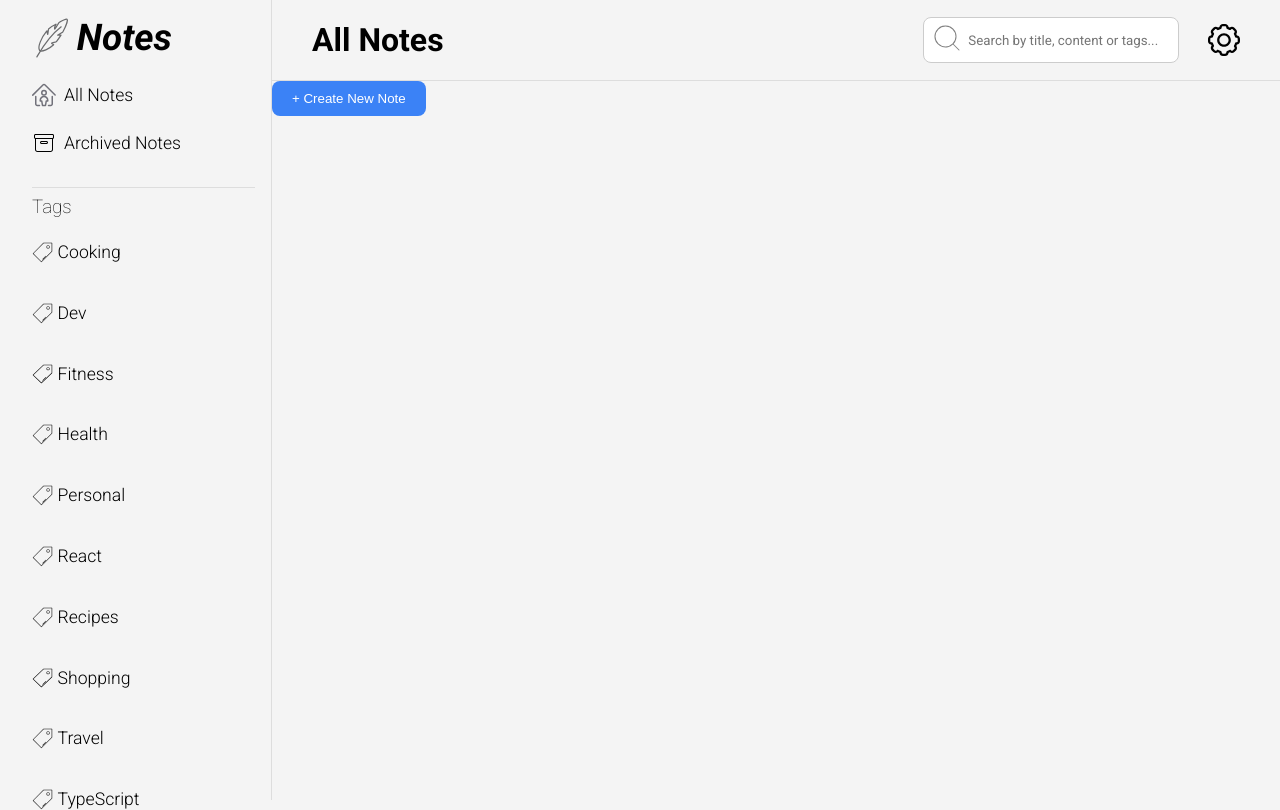
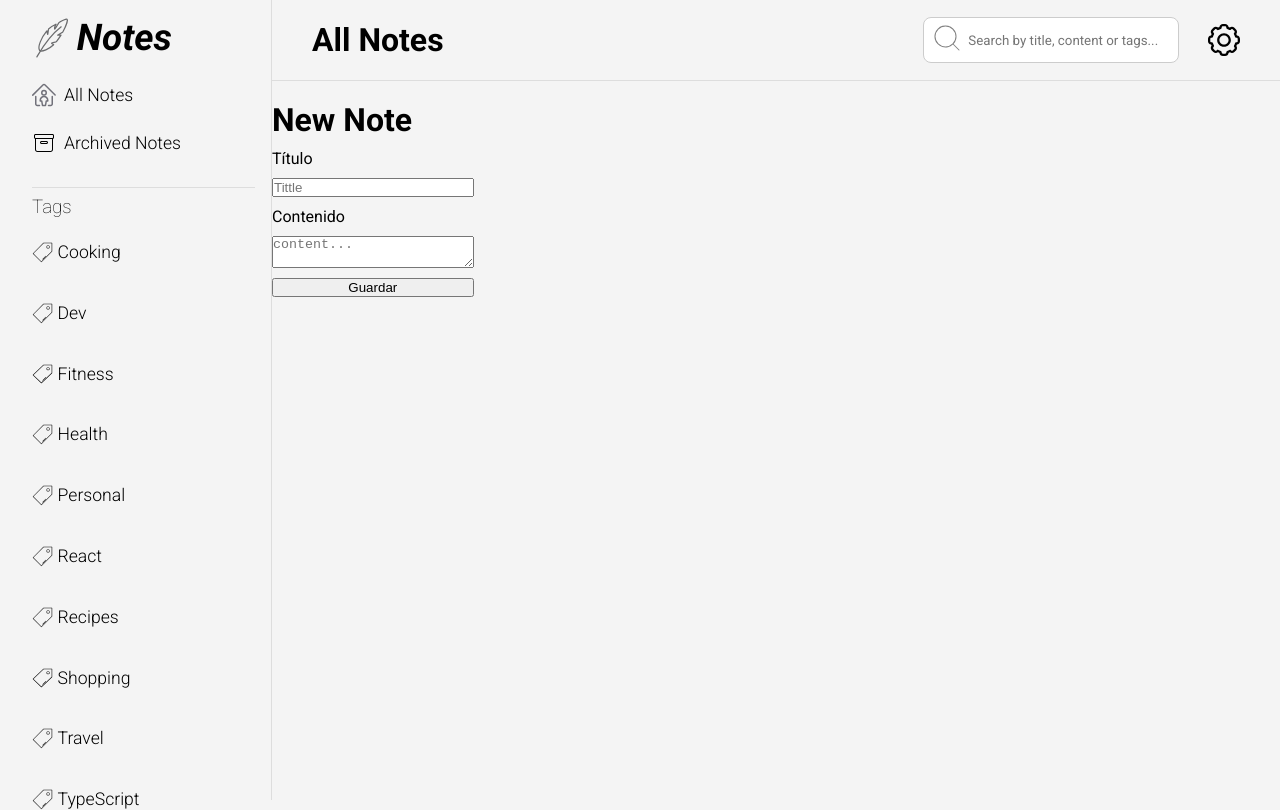
Before and after one commit to AlexF6/challenge-aba, a React (Vite) app: page / in a window 1280 px wide. Both pictures are taken after a click on the button "+ Create New Note". Built offline with nearby package versions, Linux system fonts and the light colour scheme.

Commit message:
cree el formulario para las nuevas notas

```diff
--- a/src/components/layout/content/Content.jsx
+++ b/src/components/layout/content/Content.jsx
@@ -1,5 +1,6 @@
 //src/components/layout/content/Content.jsx
 import "../../../styles/layout/content/Content.css"
+import { useState } from "react";
 
 function CreateButton({ onClick }) {
   return (
@@ -10,18 +11,31 @@ function CreateButton({ onClick }) {
 }
 function Formulario(){
     return(
-        alert("prueba para el form")
+        <form className="formulario">
+      <h1>New Note</h1>
+      <label>Título</label>
+      <input type="text" placeholder="Tittle" />
+
+      <label>Contenido</label>
+      <textarea placeholder="content..."></textarea>
+
+      <button type="submit">Guardar</button>
+    </form>
 
 
     );
 }
 
 function Content() {
+    const [mostrarFormulario, setMostrarFormulario] = useState(false);
 
 
   return (
     <div className="content">
-      <CreateButton onClick={Formulario} />
+        {!mostrarFormulario && (
+      <CreateButton onClick={() =>setMostrarFormulario(true)} />
+      )}
+       {mostrarFormulario && <Formulario />}
     </div>
   );
 }
--- a/src/styles/layout/content/Content.css
+++ b/src/styles/layout/content/Content.css
@@ -6,3 +6,10 @@
   border-radius: 8px;
 
 }
+
+.formulario {
+  display: flex;
+  flex-direction: column;
+  gap: 10px;
+  margin-top: 20px;
+}
```
